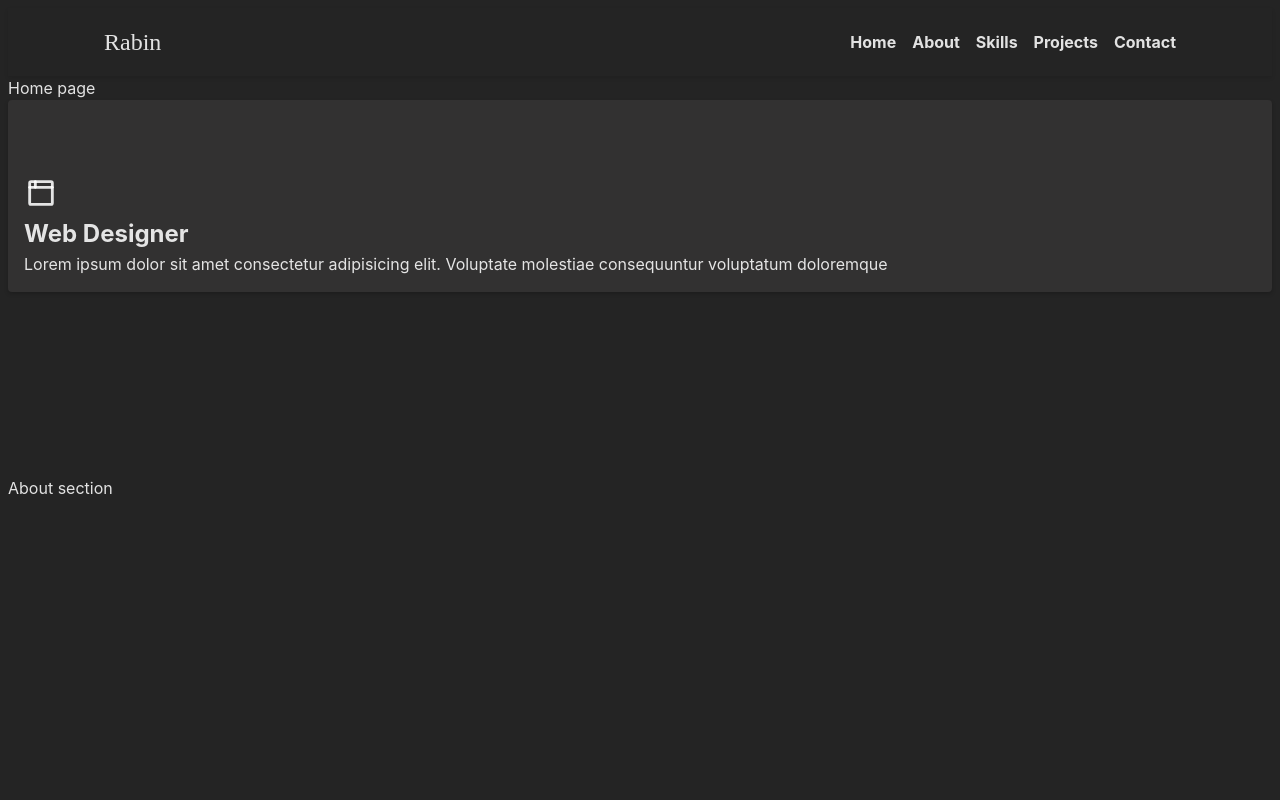
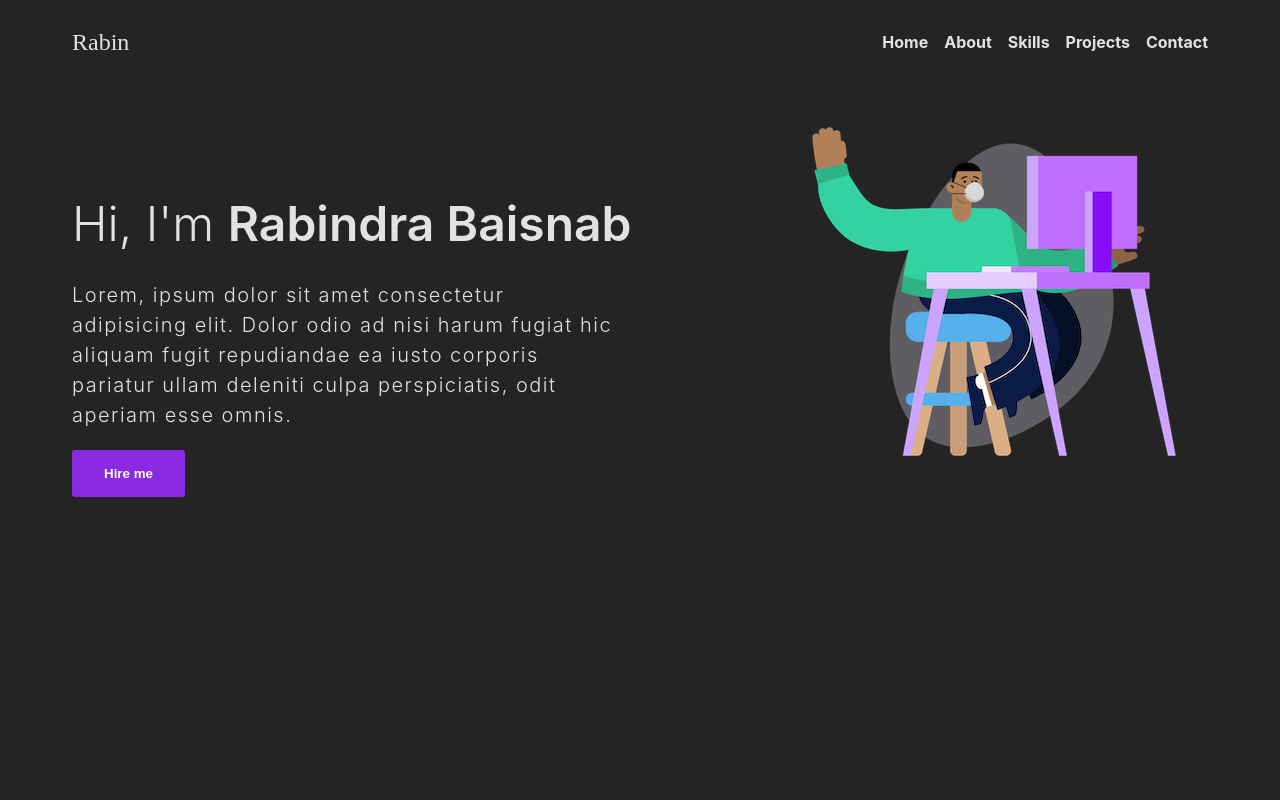
Before and after one commit to rabin245/portfolio-intern, a React (Vite) app: page / in a window 1280 px wide. Shown: the top 800 px of the page. Built offline with nearby package versions, Linux system fonts and the light colour scheme; a web font is replaced by a local one.

Commit message:
add banner in home

```diff
--- a/src/components/Header/Header.module.css
+++ b/src/components/Header/Header.module.css
@@ -13,5 +13,5 @@ nav {
   display: flex;
   justify-content: space-between;
   align-items: center;
-  padding: 1rem 2rem;
+  padding: 1rem 0;
 }
--- a/src/pages/Home/Home.module.css
+++ b/src/pages/Home/Home.module.css
@@ -1,3 +1,38 @@
 .Home {
-  height: 50vh;
+  height: 100vh;
+  margin-bottom: 4rem;
 }
+
+.wrapper {
+  padding: 2rem 4rem;
+  display: flex;
+}
+
+.content {
+  flex: 2;
+  padding: 4rem 0;
+}
+
+.content h1 {
+  margin: 0;
+  font-size: 3rem;
+  font-weight: 300;
+  margin: 1rem 0;
+}
+
+.content .name {
+  font-size: 3rem;
+  font-weight: 600;
+}
+
+.content p {
+  font-size: 1.25rem;
+  font-weight: 300;
+  letter-spacing: 1.5px;
+  margin-right: 10rem;
+}
+
+.image {
+  flex: 1;
+  margin: 0 1rem;
+}
--- a/src/pages/Home/index.jsx
+++ b/src/pages/Home/index.jsx
@@ -1,11 +1,28 @@
-import Card from "../../components/Card";
 import styles from "./Home.module.css";
+import Image from "../../assets/images/banner-image.png";
+import Button from "../../components/Button";
 
 const Home = ({ homeRef }) => {
   return (
     <div className={styles.Home} ref={homeRef}>
-      Home page
-      <Card />
+      <div className={styles.wrapper}>
+        <div className={styles.content}>
+          <h1>
+            Hi, I'm <span className={styles.name}>Rabindra Baisnab</span>
+          </h1>
+          <p>
+            Lorem, ipsum dolor sit amet consectetur adipisicing elit. Dolor odio
+            ad nisi harum fugiat hic aliquam fugit repudiandae ea iusto corporis
+            pariatur ullam deleniti culpa perspiciatis, odit aperiam esse omnis.
+          </p>
+          <div>
+            <Button>Hire me</Button>
+          </div>
+        </div>
+        <div className={styles.image}>
+          <img src={Image} alt="banner" />
+        </div>
+      </div>
     </div>
   );
 };
```
